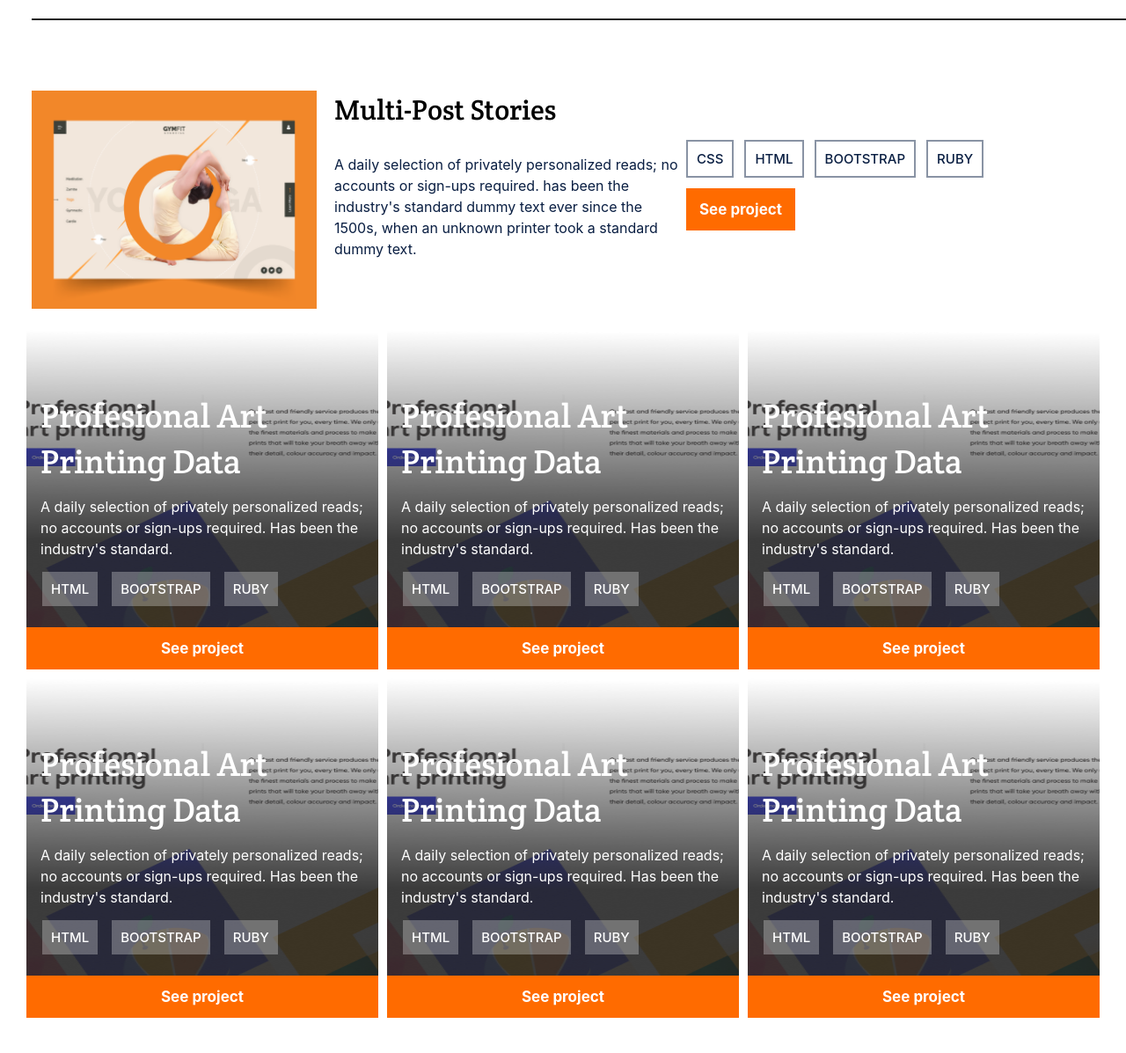
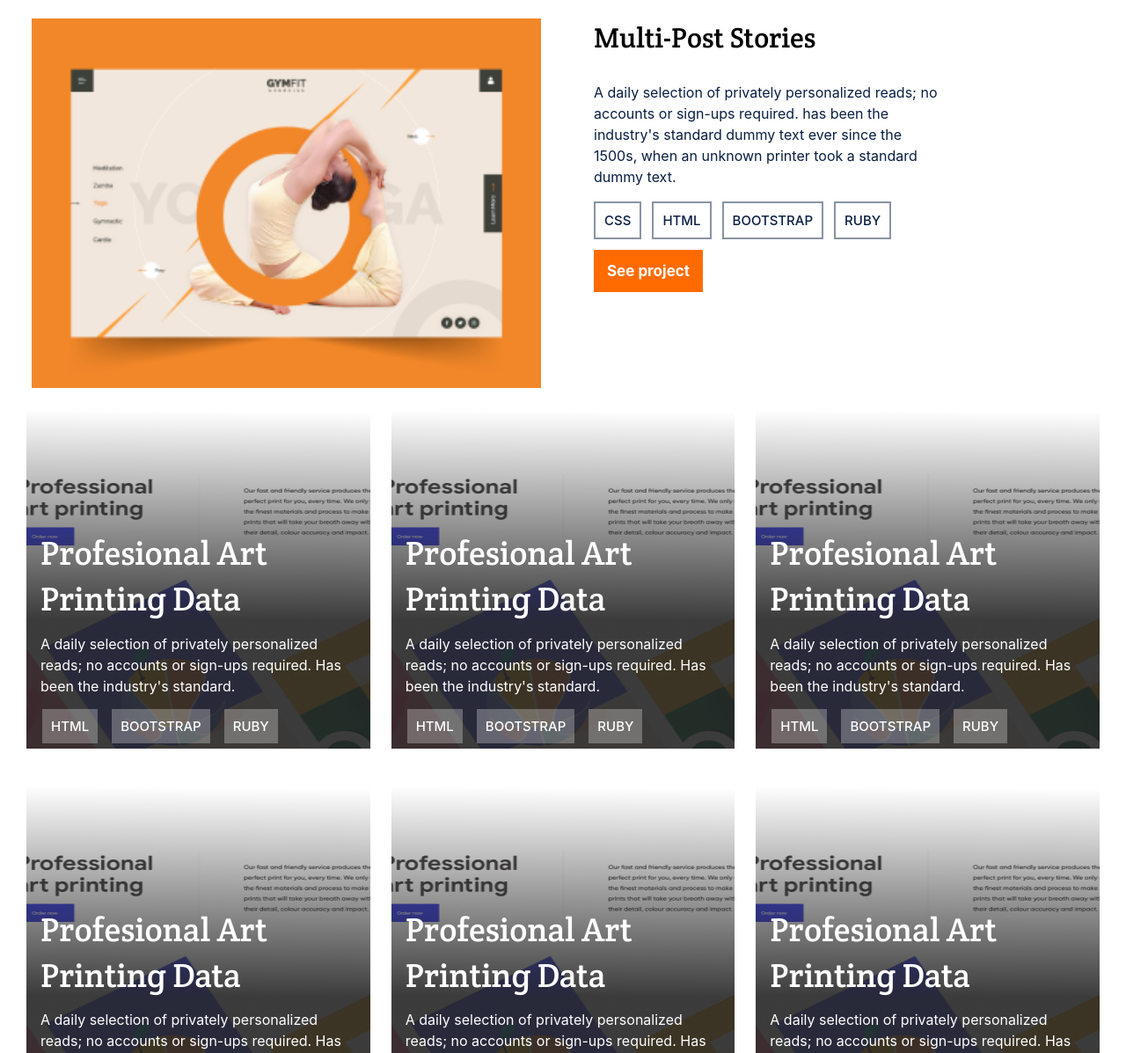
Before and after one commit to erickma1/Module1_Portfolio_Setup, a plain HTML site: page index.html in a window 1280 px wide. Shown: the part 723-1920 px from the top of the page at 88% size. Drawn offline with Linux system fonts and the light colour scheme.

Commit message:
css errors fixed in various parts for desktop version

```diff
--- a/index.html
+++ b/index.html
@@ -37,7 +37,11 @@
         </article>
 
             <ul class="headline-social">
-                <li><a href="https://github.com/erickma1"><span class="social_icon git_hov"></span></a></li>
+                <li>
+                    <a href="https://github.com/erickma1">
+                        <span class="social_icon git_hov"></span>
+                    </a>
+                </li>
                 <li><a href="https://www.linkedin.com/in/eric-mawudeku-55b74883/"><span
                             class="social_icon linked_hov"></span></a></li>
                 <li><a href="#"><span class="social_icon angel_hov"></span></a></li>
@@ -51,14 +55,21 @@
                 <h2>My Recent Works</h2>
             </header>
             <article class="works-content">
-                <hr />
+                <!-- <hr /> -->
+                <div>
+
                     <img src="images/img_placeholder.png" alt="Banner_pic" />
+                </div>
+                <div>
+                    <div>
+
                         <h2>Multi-Post Stories</h2>
                         <p>
                             A daily selection of privately personalized reads; no accounts or
                             sign-ups required. has been the industry's standard dummy text ever
                             since the 1500s, when an unknown printer took a standard dummy text.
                         </p>
+                    </div>
                     <ul>
                         <li>
                             <a href="#">CSS</a>
@@ -75,6 +86,8 @@
                     </ul>
 
                     <button type="button">See project</button>
+
+                </div>
             </article>
         </section>
 
@@ -96,7 +109,7 @@
                         <a href="#">RUBY</a>
                     </li>
                 </ul>
-                <button type="button">See project</button>
+                <!-- <button type="button">See project</button> -->
             </article>
         <!-- </section>
 
@@ -118,7 +131,7 @@
                         <a href="#">RUBY</a>
                     </li>
                 </ul>
-                <button type="button">See project</button>
+                <!-- <button type="button">See project</button> -->
             </article>
         <!-- </section>
 
@@ -140,7 +153,7 @@
                         <a href="#">RUBY</a>
                     </li>
                 </ul>
-                <button type="button">See project</button>
+                <!-- <button type="button">See project</button> -->
             </article>
         <!-- </section>
 
@@ -162,7 +175,7 @@
                         <a href="#">RUBY</a>
                     </li>
                 </ul>
-                <button type="button">See project</button>
+                <!-- <button type="button">See project</button> -->
             </article>
         <!-- </section>
 
@@ -184,7 +197,7 @@
                         <a href="#">RUBY</a>
                     </li>
                 </ul>
-                <button type="button">See project</button>
+                <!-- <button type="button">See project</button> -->
             </article>
         <!-- </section>
 
@@ -206,7 +219,7 @@
                         <a href="#">RUBY</a>
                     </li>
                 </ul>
-                <button type="button">See project</button>
+                <!-- <button type="button">See project</button> -->
             </article>
         </section>
 
@@ -239,7 +252,7 @@
                         </li>
                         <li>
                             <div class="lang-sec">
-                                <img src="icons/rectangle.png" width="18px" height="18px" alt="" />
+                                <img src="images/rhombus.png" width="18px" height="18px" alt="" />
                                 <h2>Frameworks</h2>
                             </div>
                             <ul class="minor-menu">
@@ -252,7 +265,7 @@
                         </li>
                         <li>
                             <div class="lang-sec">
-                                <img src="icons/circle.png" width="18px" height="18px" alt="" />
+                                <img src="images/rhombus.png" width="18px" height="18px" alt="" />
                                 <h2>Skills</h2>
                             </div>
                             <ul class="minor-menu">
--- a/style.css
+++ b/style.css
@@ -224,6 +224,27 @@ body {
 .works-content {
   margin: 0;
   padding: 0;
+  display: flex;
+  width: 100%;
+  flex-direction: row;
+}
+
+.works-content > div > img {
+  width: 100%;
+  height: auto;
+}
+
+.works-content > div {
+  padding: 0 30px;
+}
+
+.works-content > div:first-child {
+  padding-left: 0;
+}
+
+.works-content > div:last-child {
+  display: flex;
+  flex-direction: column;
 }
 
 .works-content hr {
@@ -310,7 +331,7 @@ body {
 }
 
 .content-desc h2 {
-  margin: 72px 16px 12px 16px;
+  margin: 138px 16px 12px 16px;
   font-family: 'Crete Round', sans-serif;
   font-style: normal;
   font-weight: 400;
@@ -366,7 +387,7 @@ body {
   background-image: url("images/center_back.png");
   background-repeat: no-repeat;
   background-size: 100% 386px;
-  height: 386px;
+  height: auto;
 }
 
 .about {
@@ -681,10 +702,12 @@ textarea::placeholder {
 
   .headline {
     background: url("./images/background_desktop.png") #1c1a19 no-repeat;
-    background-position-x: -100px;
+    /* background-position-x: -100px;
     background-position-y: -10px;
     left: 96.37%;
-    right: -96.23%;
+    right: -96.23%; */
+    background-position: right;
+    background-size: contain;
   }
 
   .headline-article {
@@ -805,7 +828,7 @@ padding-right: 20px;
   display: grid;
   grid-template-columns: repeat(3, 1fr);
   grid-template-rows: repeat(2, auto);
-  grid-gap: 10px;
+  grid-gap: 24px;
   padding: 0 30px 40px 30px;
 }
 
@@ -844,6 +867,16 @@ padding-right: 20px;
 
   padding: 0;
   margin: 0;
+  align-items: flex-start;
+}
+
+.major-menu > li {
+  width: 33%;
+  padding-left: 5%;
+}
+
+.minor-menu {
+  align-items: flex-start;
 }
 
 
@@ -857,7 +890,7 @@ padding-right: 20px;
   display: flex;
   flex-direction: row;
   align-items: center;
-  padding-top: 10px;
+  /* padding-top: 10px; */
 }
 
 .lang-sec {
```
Lines whose indentation alone changed are shown as unchanged.
